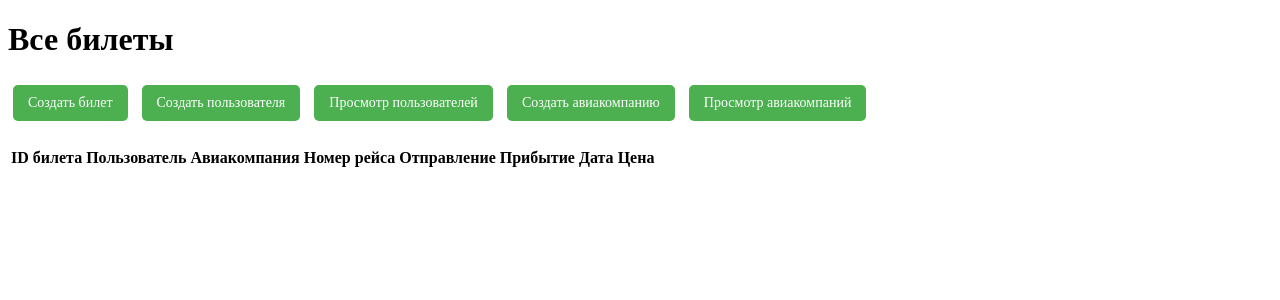
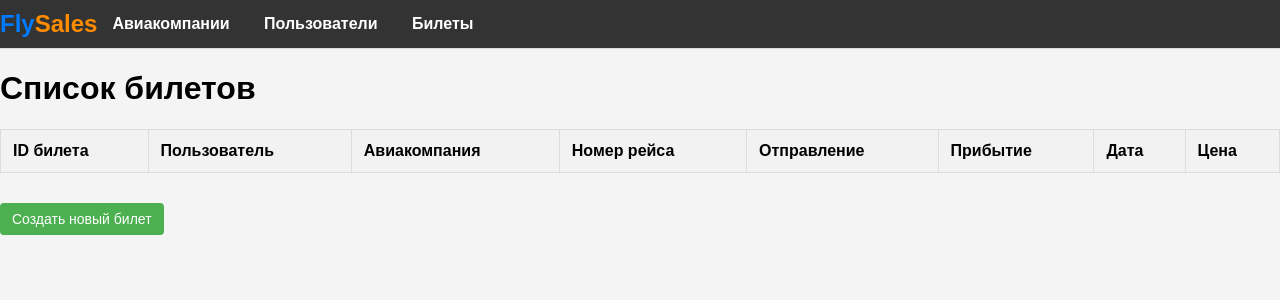
Before and after one commit to akulov1/project_db, a Django app: page /tickets/ in a window 1280 px wide. Shown: the top 300 px of the page. Run offline with Django 5.2, Linux system fonts and the light colour scheme; data that the repository does not hold is empty.

Commit message:
add styles, html, etc

```diff
--- a/flysales/settings.py
+++ b/flysales/settings.py
@@ -9,7 +9,7 @@ https://docs.djangoproject.com/en/5.0/topics/settings/
 For the full list of settings and their values, see
 https://docs.djangoproject.com/en/5.0/ref/settings/
 """
-
+import os
 from pathlib import Path
 
 # Build paths inside the project like this: BASE_DIR / 'subdir'.
@@ -134,6 +134,10 @@ USE_TZ = True
 
 STATIC_URL = 'static/'
 
+STATICFILES_DIRS = [
+   os.path.join(BASE_DIR, "static"),
+]
+
 # Default primary key field type
 # https://docs.djangoproject.com/en/5.0/ref/settings/#default-auto-field
 
--- /dev/null
+++ b/static/css/styles.css
@@ -0,0 +1,40 @@
+body {
+    font-family: Arial, sans-serif;
+    margin: 0;
+    padding: 0;
+}
+
+header {
+    background-color: #f8f8f8;
+    padding: 15px;
+    display: flex;
+    align-items: center;
+    justify-content: left;
+    border-bottom: 1px solid #ddd;
+}
+
+
+.logo {
+    font-size: 24px;
+    font-weight: bold;
+    margin: 0;
+}
+
+.blue-text {
+    color: #007bff; /* Синий цвет */
+}
+
+.orange-text {
+    color: #ff8c00; /* Оранжевый цвет */
+}
+
+nav a {
+    margin-left: 20px;
+    text-decoration: none;
+    color: #333;
+    font-weight: bold;
+}
+
+nav a:hover {
+    color: #007bff;
+}
--- a/tickets/redis_models.py
+++ b/tickets/redis_models.py
@@ -59,20 +59,23 @@ class Ticket:
     @staticmethod
     def create_ticket(user_id, airline_id, flight_number, departure, arrival, date, price):
         ticket_id = str(uuid.uuid4())
-        # Преобразуем дату в строку формата ISO 8601
         date_str = date.isoformat() if isinstance(date, datetime) else date
         price_float = float(price) if isinstance(price, Decimal) else price
 
-        redis_client.hset(f"ticket:{ticket_id}", mapping={
+        ticket_data = {
             "ticket_id": ticket_id,
-            "user_id": user_id,
             "airline_id": airline_id,
             "flight_number": flight_number,
             "departure": departure,
             "arrival": arrival,
-            "date": date_str,  # Сохраняем дату как строку
-            "price": price_float
-        })
+            "date": date_str,
+            "price": price_float,
+        }
+        # Добавляем user_id только если он не пустой
+        if user_id:
+            ticket_data["user_id"] = user_id
+
+        redis_client.hset(f"ticket:{ticket_id}", mapping=ticket_data)
         return ticket_id
 
     @staticmethod
--- /dev/null
+++ b/tickets/templates/base.html
@@ -0,0 +1,94 @@
+<!DOCTYPE html>
+<html lang="en">
+<head>
+     {% load static %}
+    <meta charset="UTF-8">
+    <meta name="viewport" content="width=device-width, initial-scale=1.0">
+    <title>{% block title %}FlySales{% endblock %}</title>
+    <link rel="stylesheet" href="{% static 'css/styles.css' %}">
+    <style>
+        body {
+            font-family: Arial, sans-serif;
+            margin: 0;
+            padding: 0;
+            background-color: #f4f4f4;
+        }
+
+        header {
+            background-color: #333;
+            color: #fff;
+            padding: 10px 0;
+            text-align: center;
+        }
+
+        header nav a {
+            color: #fff;
+            margin: 0 15px;
+            text-decoration: none;
+            font-size: 16px;
+        }
+
+        header nav a:hover {
+            text-decoration: underline;
+        }
+
+        .container {
+            width: 80%;
+            margin: 20px auto;
+            background-color: #fff;
+            padding: 20px;
+            border-radius: 8px;
+            box-shadow: 0 0 10px rgba(0, 0, 0, 0.1);
+        }
+
+        .button {
+            display: inline-block;
+            padding: 8px 12px;
+            background-color: #4CAF50;
+            color: white;
+            text-decoration: none;
+            border-radius: 4px;
+            font-size: 14px;
+            margin-top: 10px;
+        }
+
+        .button:hover {
+            background-color: #45a049;
+        }
+
+        table {
+            width: 100%;
+            border-collapse: collapse;
+            margin: 20px 0;
+        }
+
+        table, th, td {
+            border: 1px solid #ddd;
+        }
+
+        th, td {
+            padding: 12px;
+            text-align: left;
+        }
+
+        th {
+            background-color: #f2f2f2;
+        }
+    </style>
+</head>
+<body>
+    <header>
+        <h1 class="logo">
+            <span class="blue-text">Fly</span><span class="orange-text">Sales</span>
+        </h1>
+        <nav>
+            <a href="{% url 'airline_list' %}">Авиакомпании</a>
+            <a href="{% url 'user_list' %}">Пользователи</a>
+            <a href="{% url 'ticket_list' %}">Билеты</a>
+        </nav>
+    </header>
+    <main>
+        {% block content %}{% endblock %}
+    </main>
+</body>
+</html>
--- a/tickets/templates/tickets/ticket_list.html
+++ b/tickets/templates/tickets/ticket_list.html
@@ -1,40 +1,9 @@
+{% extends "base.html" %}
 
-<!DOCTYPE html>
-<html lang="ru">
-<head>
-    <meta charset="UTF-8">
-    <title>Список билетов</title>
-    <style>
-        .button-group {
-            margin-bottom: 20px;
-        }
-        .button {
-            display: inline-block;
-            padding: 10px 15px;
-            margin: 5px;
-            background-color: #4CAF50;
-            color: white;
-            text-decoration: none;
-            border-radius: 5px;
-            font-size: 14px;
-        }
-        .button:hover {
-            background-color: #45a049;
-        }
-    </style>
-</head>
-<body>
-    <h1>Все билеты</h1>
+{% block title %}Список билетов{% endblock %}
 
-    <div class="button-group">
-        <a href="{% url 'create_ticket' %}" class="button">Создать билет</a>
-<!--        <a href="{% url 'ticket_list' %}" class="button">Просмотр билетов</a>-->
-        <a href="{% url 'create_user' %}" class="button">Создать пользователя</a>
-        <a href="{% url 'user_list' %}" class="button">Просмотр пользователей</a>
-        <a href="{% url 'create_airline' %}" class="button">Создать авиакомпанию</a>
-        <a href="{% url 'airline_list' %}" class="button">Просмотр авиакомпаний</a>
-    </div>
-
+{% block content %}
+<h1>Список билетов</h1>
 <table>
     <thead>
         <tr>
@@ -63,5 +32,5 @@
         {% endfor %}
     </tbody>
 </table>
-</body>
-</html>
+<a href="{% url 'create_ticket' %}" class="button">Создать новый билет</a>
+{% endblock %}
--- a/tickets/views.py
+++ b/tickets/views.py
@@ -43,14 +43,22 @@ def create_ticket(request):
     if request.method == "POST":
         form = TicketForm(request.POST)
         if form.is_valid():
+            user_id = form.cleaned_data["user_id"] or None  # Может быть None, если не выбран
+            airline_id = form.cleaned_data["airline_id"]
+            flight_number = form.cleaned_data["flight_number"]
+            departure = form.cleaned_data["departure"]
+            arrival = form.cleaned_data["arrival"]
+            date = form.cleaned_data["date"]
+            price = form.cleaned_data["price"]
+
             ticket_id = Ticket.create_ticket(
-                form.cleaned_data["user_id"],
-                form.cleaned_data["airline_id"],
-                form.cleaned_data["flight_number"],
-                form.cleaned_data["departure"],
-                form.cleaned_data["arrival"],
-                form.cleaned_data["date"],
-                form.cleaned_data["price"]
+                user_id,
+                airline_id,
+                flight_number,
+                departure,
+                arrival,
+                date,
+                price
             )
             return redirect("ticket_detail", ticket_id=ticket_id)
     else:
```
Also changed, not shown: tickets/forms.py (+21 -12 lines), tickets/templates/tickets/airline_detail.html (+11 -29 lines), tickets/templates/tickets/airlines_list.html (+10 -33 lines), tickets/templates/tickets/create_airline.html (+11 -2 lines), tickets/templates/tickets/create_ticket.html (+11 -2 lines), tickets/templates/tickets/create_user.html (+11 -2 lines), tickets/templates/tickets/ticket_detail.html (+5 -24 lines), tickets/templates/tickets/user_detail.html (+11 -29 lines), tickets/templates/tickets/users_list.html (+10 -33 lines), db.sqlite3. Lines whose indentation alone changed are shown as unchanged.
